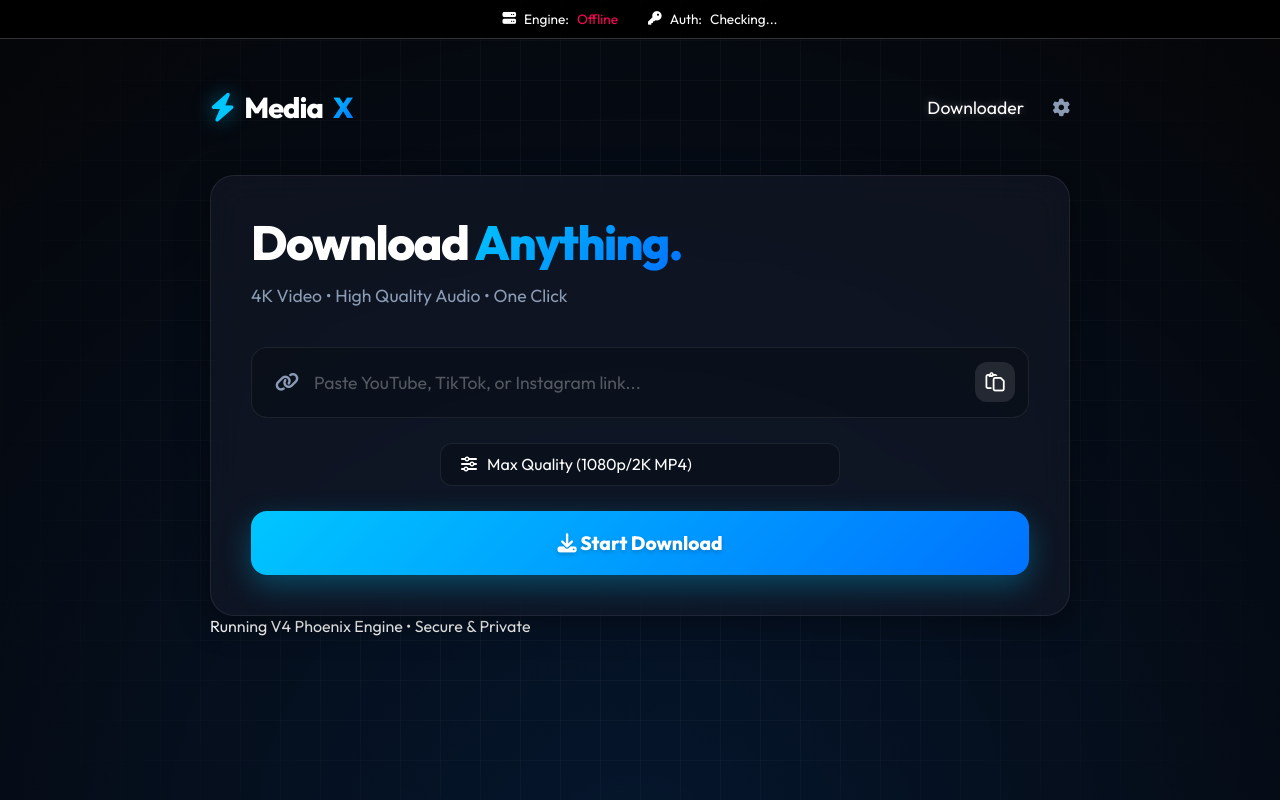
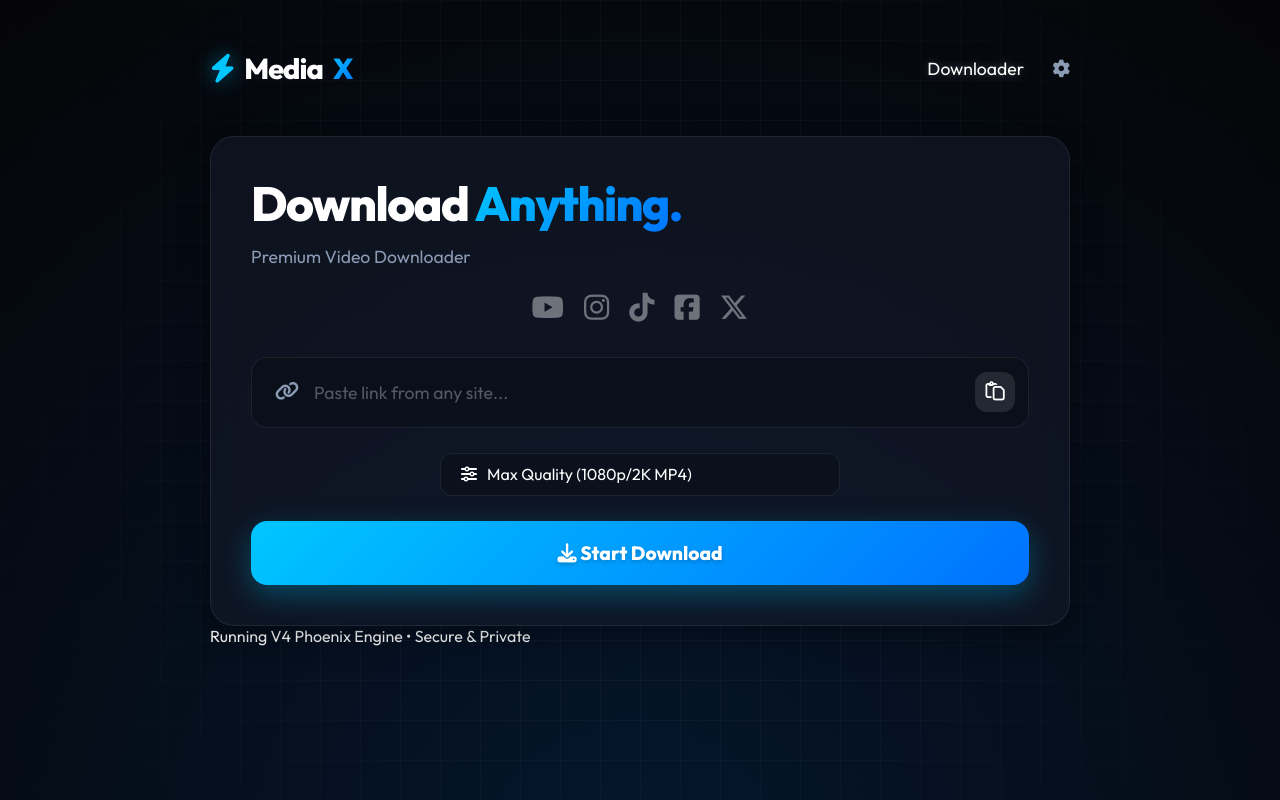
Before and after one commit to Vox1Nistaken/media-downloader, a website: page index.html in a window 1280 px wide. Drawn offline with Linux system fonts and the light colour scheme; no server answers.

Commit message:
Feat: V6 Multi-Platform Support & UI Cleanup

```diff
--- a/index.html
+++ b/index.html
@@ -16,16 +16,6 @@
     <!-- Dynamic Background -->
     <div class="bg-glow"></div>
     <div class="bg-grid"></div>
-
-    <!-- Status Bar (The "Engine Light") -->
-    <div id="statusBar" class="status-bar hidden">
-        <div class="status-item">
-            <i class="fa-solid fa-server"></i> Engine: <span id="engineStatus">Checking...</span>
-        </div>
-        <div class="status-item">
-            <i class="fa-solid fa-key"></i> Auth: <span id="authStatus">Checking...</span>
-        </div>
-    </div>
 
     <!-- Main Container -->
     <div class="app-container">
@@ -46,13 +36,21 @@
         <main>
             <div class="glass-card main-card">
                 <h1 class="hero-title">Download <span class="gradient-text">Anything.</span></h1>
-                <p class="hero-subtitle">4K Video • High Quality Audio • One Click</p>
+                <p class="hero-subtitle">Premium Video Downloader</p>
+
+                <!-- Platform Icons -->
+                <div class="platform-icons">
+                    <i class="fa-brands fa-youtube" title="YouTube"></i>
+                    <i class="fa-brands fa-instagram" title="Instagram"></i>
+                    <i class="fa-brands fa-tiktok" title="TikTok"></i>
+                    <i class="fa-brands fa-square-facebook" title="Facebook"></i>
+                    <i class="fa-brands fa-x-twitter" title="X (Twitter)"></i>
+                </div>
 
                 <!-- Input Area -->
                 <div class="input-wrapper">
                     <i class="fa-solid fa-link input-icon"></i>
-                    <input type="text" id="urlInput" placeholder="Paste YouTube, TikTok, or Instagram link..."
-                        autocomplete="off">
+                    <input type="text" id="urlInput" placeholder="Paste link from any site..." autocomplete="off">
                     <button id="pasteBtn" class="icon-btn"><i class="fa-regular fa-paste"></i></button>
                 </div>
 
--- a/script.js
+++ b/script.js
@@ -7,41 +7,9 @@ document.addEventListener('DOMContentLoaded', () => {
     const statusBar = document.getElementById('statusBar');
     const qualitySelect = document.getElementById('qualitySelect');
 
-    // --- 1. HEALTH CHECK ---
-    checkSystemHealth();
-    async function checkSystemHealth() {
-        try {
-            statusBar.classList.remove('hidden');
-            const res = await fetch('/api/health');
-            const data = await res.json();
-
-            // FFmpeg Status
-            const engineSpan = document.getElementById('engineStatus');
-            if (data.ffmpeg === 'ready') {
-                engineSpan.textContent = 'Ready (V3.1)';
-                engineSpan.className = 'ok';
-            } else {
-                engineSpan.textContent = 'Missing!';
-                engineSpan.className = 'err';
-                showError('CRITICAL: Backend engine missing. Contact Admin.');
-            }
-
-            // Auth Status
-            const authSpan = document.getElementById('authStatus');
-            if (data.auth === 'active') {
-                authSpan.textContent = 'Active (4K Ready)';
-                authSpan.className = 'ok';
-            } else {
-                authSpan.textContent = 'Guest (Limited)';
-                authSpan.className = '';
-            }
-
-        } catch (e) {
-            console.error('Health check failed', e);
-            document.getElementById('engineStatus').textContent = 'Offline';
-            document.getElementById('engineStatus').className = 'err';
-        }
-    }
+    // --- 1. HEALTH CHECK REMOVED ---
+    // User requested to hide the "Engine/Auth" bar.
+    // Logic is kept simple.
 
     // --- 2. PASTE ---
     const pasteBtn = document.getElementById('pasteBtn');
--- a/style.css
+++ b/style.css
@@ -160,8 +160,52 @@ nav a.active {
 .hero-subtitle {
     color: var(--text-muted);
     font-size: 1.1rem;
-    margin-bottom: 40px;
+    margin-bottom: 25px;
     font-weight: 400;
+}
+
+.platform-icons {
+    display: flex;
+    justify-content: center;
+    gap: 20px;
+    margin-bottom: 35px;
+    font-size: 1.8rem;
+}
+
+.platform-icons i {
+    color: rgba(255, 255, 255, 0.4);
+    transition: 0.3s;
+}
+
+.platform-icons i:hover {
+    color: #fff;
+    transform: scale(1.2);
+    filter: drop-shadow(0 0 10px rgba(255, 255, 255, 0.5));
+}
+
+.platform-icons .fa-youtube:hover {
+    color: #ff0000;
+    filter: drop-shadow(0 0 15px rgba(255, 0, 0, 0.5));
+}
+
+.platform-icons .fa-instagram:hover {
+    color: #e1306c;
+    filter: drop-shadow(0 0 15px rgba(225, 48, 108, 0.5));
+}
+
+.platform-icons .fa-tiktok:hover {
+    color: #00f2ea;
+    filter: drop-shadow(0 0 15px rgba(0, 242, 234, 0.5));
+}
+
+.platform-icons .fa-square-facebook:hover {
+    color: #1877f2;
+    filter: drop-shadow(0 0 15px rgba(24, 119, 242, 0.5));
+}
+
+.platform-icons .fa-x-twitter:hover {
+    color: #fff;
+    filter: drop-shadow(0 0 15px rgba(255, 255, 255, 0.5));
 }
 
 .gradient-text {
```
Also changed, not shown: server.js (+18 -9 lines).
